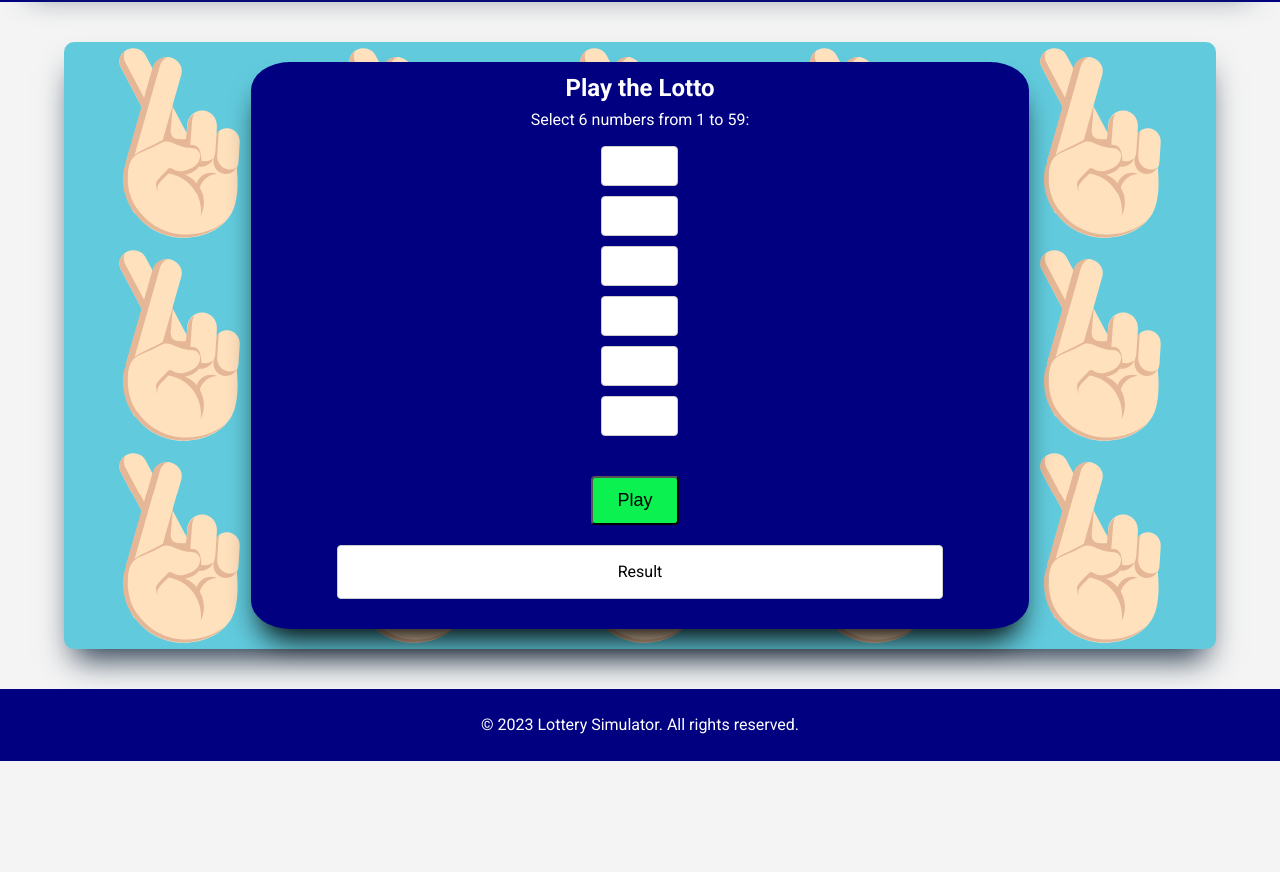
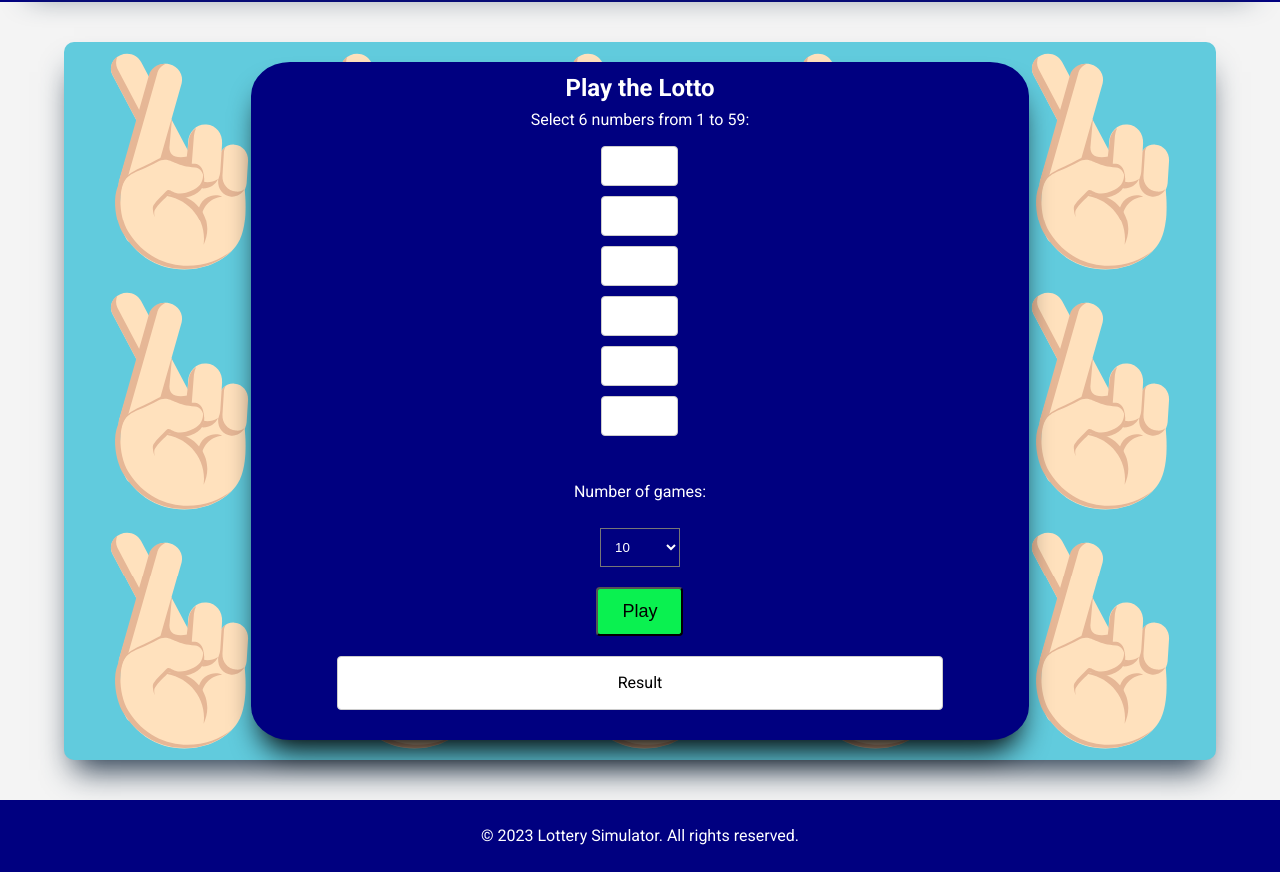
Before and after one commit to TailorBird93/lottery-simulator, a plain HTML site: page pages/lotto.html in a window 1280 px wide. Shown: the part 70-942 px from the top of the page. Before the commit the page ends 831 px from the top, so only its background shows below. Drawn offline with nearby package versions, Linux system fonts and the light colour scheme.

Commit message:
Add option of multiple games selector

```diff
--- a/css/styles.css
+++ b/css/styles.css
@@ -218,6 +218,17 @@ footer {
     box-shadow: rgb(0, 0, 0) 0px 20px 30px -10px;
     border-radius: 5%;
 }
+form{
+    display: flex;
+    flex-direction: column;
+    align-items: center;
+    justify-content: center;
+}
+#num-games{
+    background-color: #000080;
+    margin: 20px;
+    padding: 10px;
+}
 /* Inputs --------------------------------------------------------------------------------- */
 .number-inputs {
     margin-bottom: 20px;
--- a/pages/lotto.html
+++ b/pages/lotto.html
@@ -40,6 +40,13 @@
                 <input type="number" class="lotto-number" min="1" max="59" required>
                 <input type="number" class="lotto-number" min="1" max="59" required>
               </div>
+              <label for="num-games">Number of games:</label>
+              <select id="num-games">
+                  <option value="10">10</option>
+                  <option value="100">100</option>
+                  <option value="1000">1000</option>
+                  <option value="10000">10000</option>
+              </select>
 
               <button type="submit">Play</button>
             </form>
```
